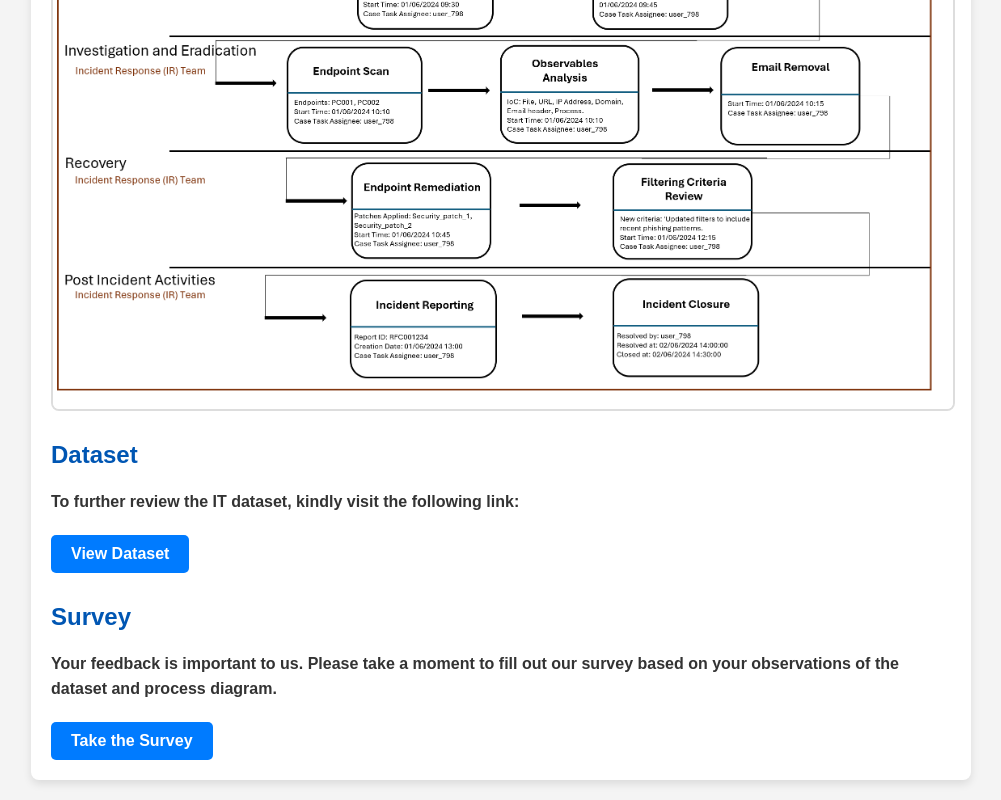
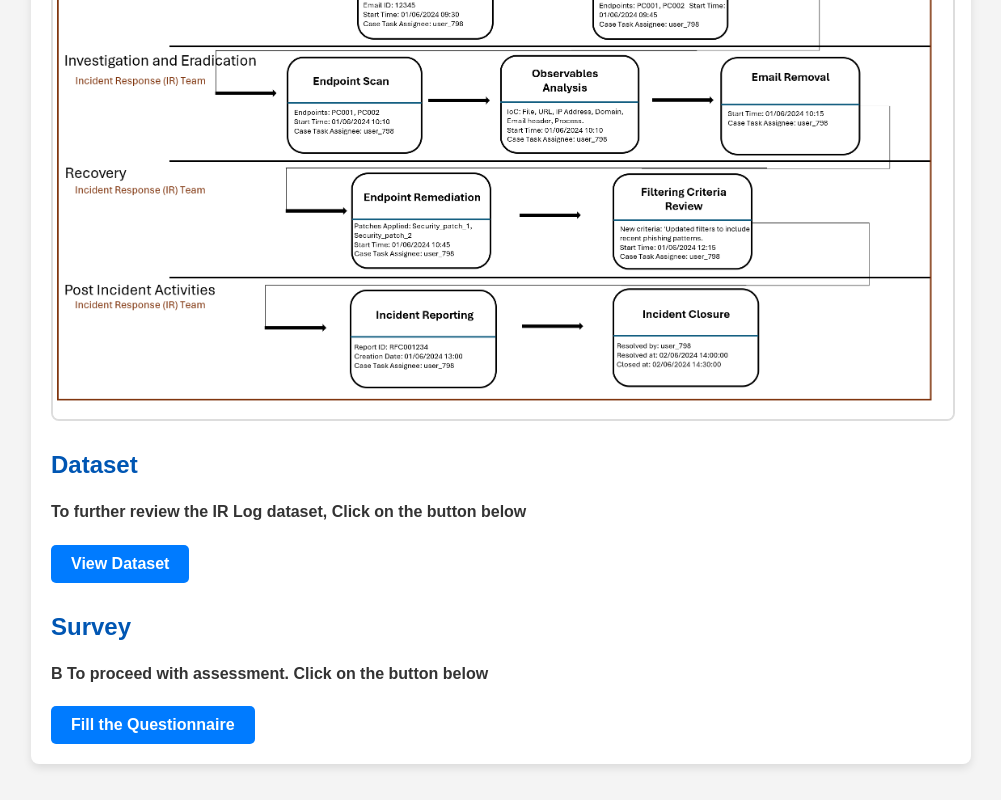
Before and after one commit to haulaah/IR-DATASET, a plain HTML site: page index.html in a window 1280 px wide. Shown: the part 890-1690 px from the top of the page, without its empty margins (139-1140 px from the left). Drawn offline with Linux system fonts and the light colour scheme.

Commit message:
Update index.html

```diff
--- a/index.html
+++ b/index.html
@@ -84,7 +84,7 @@
             <p>Each Incident Response (IR) case instance in the dataset is structured to represent a complete IR process. The following breakdown illustrates how a Phishing Incident IR case log from one of the dataset instances.</p>
 
          <li><strong>Incident Details</li>
-
+            <p> </p>
 
        <li><strong>IR Process Diagram for a Phishing Incident</li>
         <img src="irprocessdiagram.png" alt="Incident Response Process Flow Diagram">
@@ -96,14 +96,14 @@
 
         <div class="section">
             <h2>Dataset</h2>
-            <p>To further review the IT dataset, kindly visit the following link:</p>
-            <a href="https://example.com/dataset" target="_blank" class="button">View Dataset</a>
+            <p>To further review the IR Log dataset, Click on the button below</p>
+            <a href="https://github.com/haulaah/LLM-IR-Dataset/blob/main/IR-dataset%20-%20IR-dataset.csv" target="_blank" class="button">View Dataset</a>
         </div>
 
         <div class="section">
             <h2>Survey</h2>
-            <p>Your feedback is important to us. Please take a moment to fill out our survey based on your observations of the dataset and process diagram.</p>
-            <a href="https://example.com/survey" target="_blank" class="button">Take the Survey</a>
+            <p>B To proceed with assessment. Click on the button below</p>
+            <a href="https://forms.gle/9gnotmqipsjbFXtr8" target="_blank" class="button">Fill the Questionnaire</a>
         </div>
     </div>
 </body>
```
